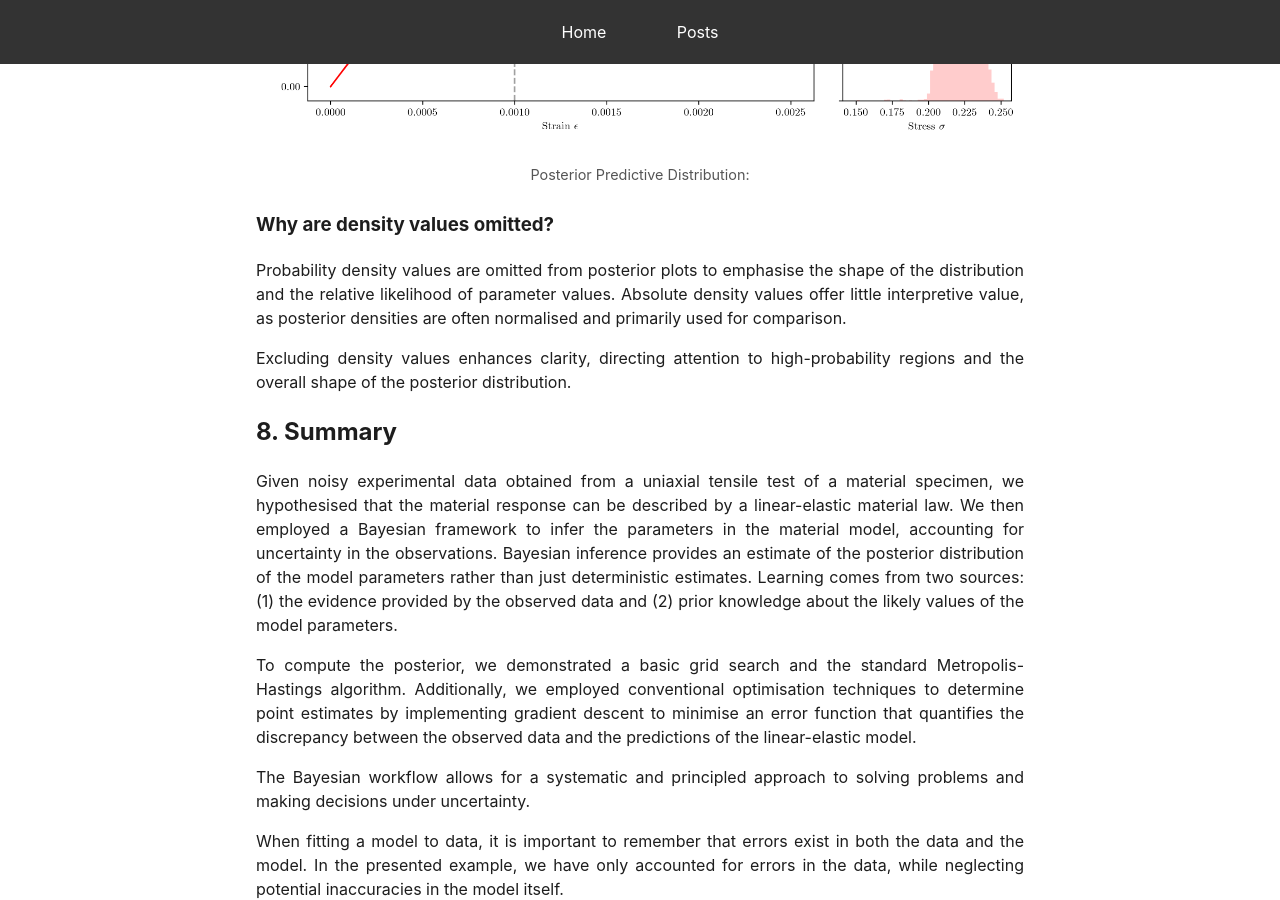
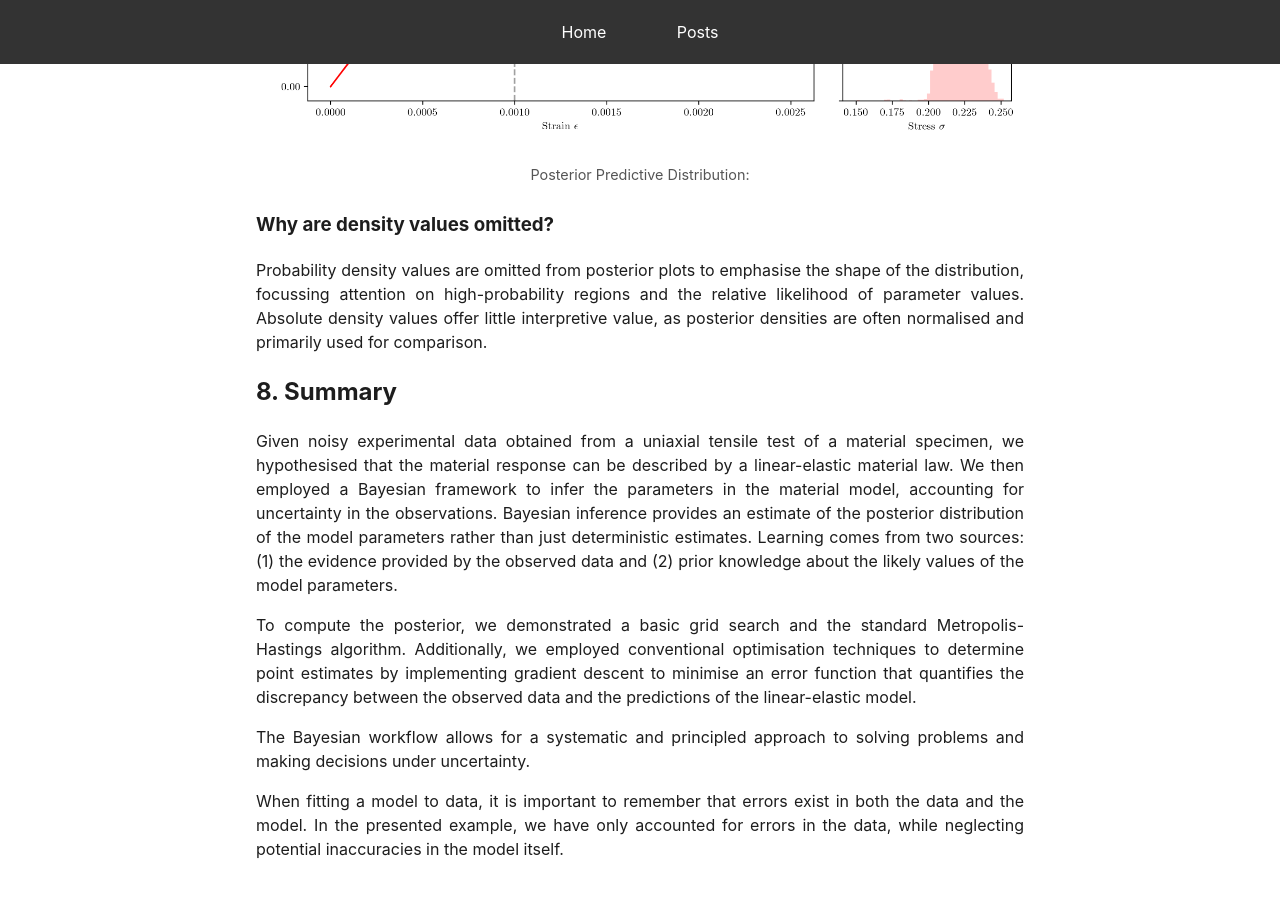
Before and after one commit to mark-hobbs/mark-hobbs.github.io, a Jekyll site: the page built from _posts/2024-12-02-bayesian-inference.md, in a window 1280 px wide and 900 px high, scrolled down 9491 px. Built offline with Jekyll 4.4.1, drawn with Linux system fonts in a browser that asks for light colours; formulas are drawn with MathJax 3.

Commit message:
General updates

```diff
--- a/_posts/2024-12-02-bayesian-inference.md
+++ b/_posts/2024-12-02-bayesian-inference.md
@@ -195,9 +195,7 @@
 
 ### Why are density values omitted?
 
-Probability density values are omitted from posterior plots to emphasise the shape of the distribution and the relative likelihood of parameter values. Absolute density values offer little interpretive value, as posterior densities are often normalised and primarily used for comparison.
-
-Excluding density values enhances clarity, directing attention to high-probability regions and the overall shape of the posterior distribution.
+Probability density values are omitted from posterior plots to emphasise the shape of the distribution, focussing attention on high-probability regions and the relative likelihood of parameter values. Absolute density values offer little interpretive value, as posterior densities are often normalised and primarily used for comparison.
 
 <!-- ## 8. Higher-dimensional problems
 
```
